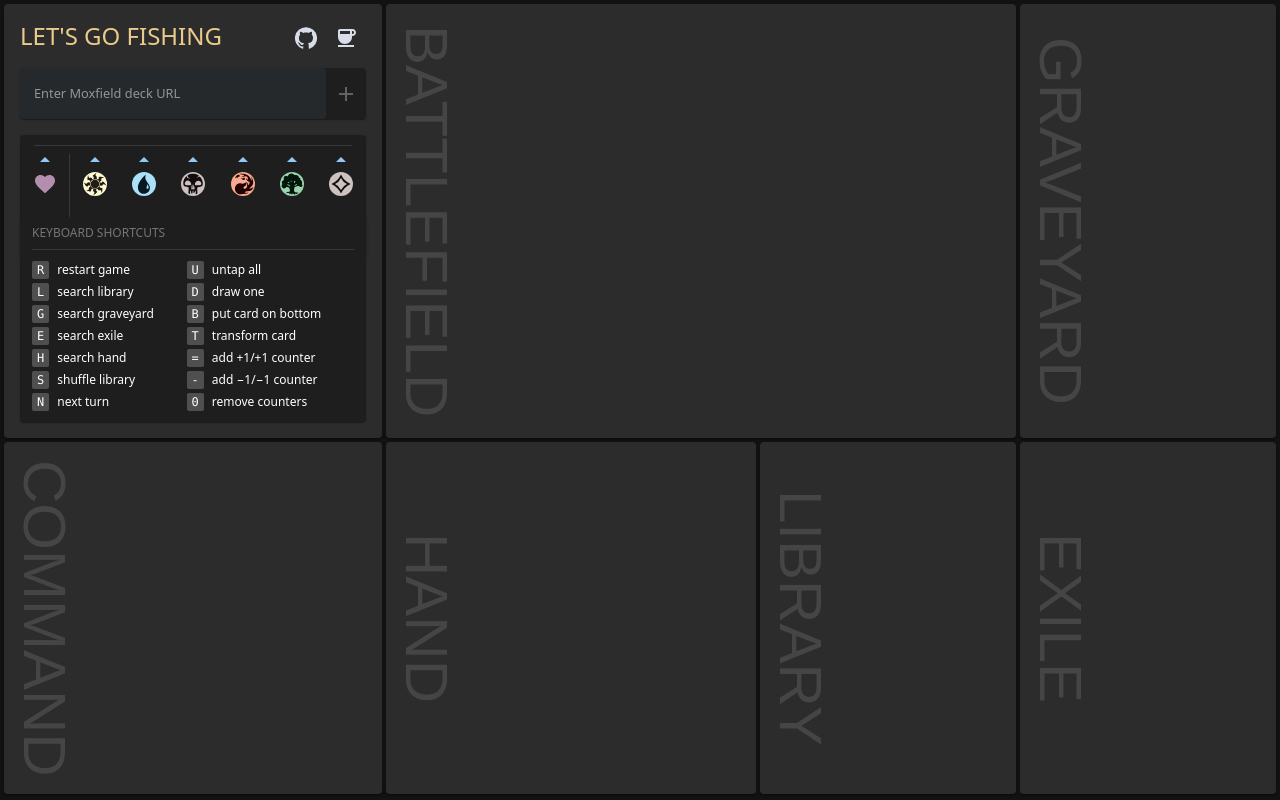
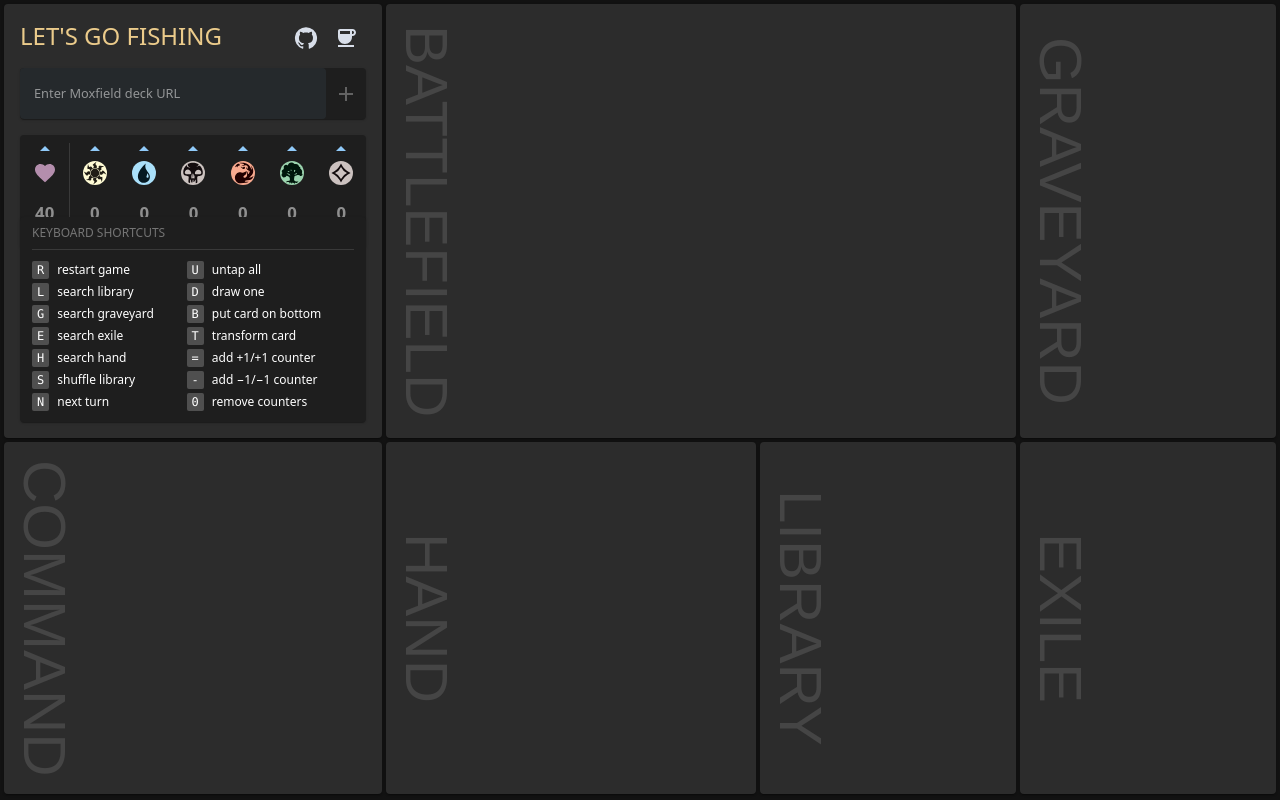
Before and after one commit to avocadianmage/lets-go-fishing, a React (Vite) app: page / in a window 1280 px wide. Built offline with nearby package versions, Linux system fonts and the light colour scheme.

Commit message:
remove deck name

```diff
--- a/src/components/lefter/lefter.tsx
+++ b/src/components/lefter/lefter.tsx
@@ -124,15 +124,6 @@ export const Lefter = ({
                 </Card>
 
                 <Card sx={{ marginBottom: '16px' }}>
-                    <Box sx={{ m: '0 14px' }}>
-                        <CardHeader
-                            title={decks[selectedIndex]?.name}
-                            titleTypographyProps={{ variant: 'overline' }}
-                            sx={{ p: '6px 0 4px 0' }}
-                        />
-                        <Divider />
-                    </Box>
-
                     <Box sx={{ display: 'flex' }}>
                         <NumberWheel
                             label='life'
```
